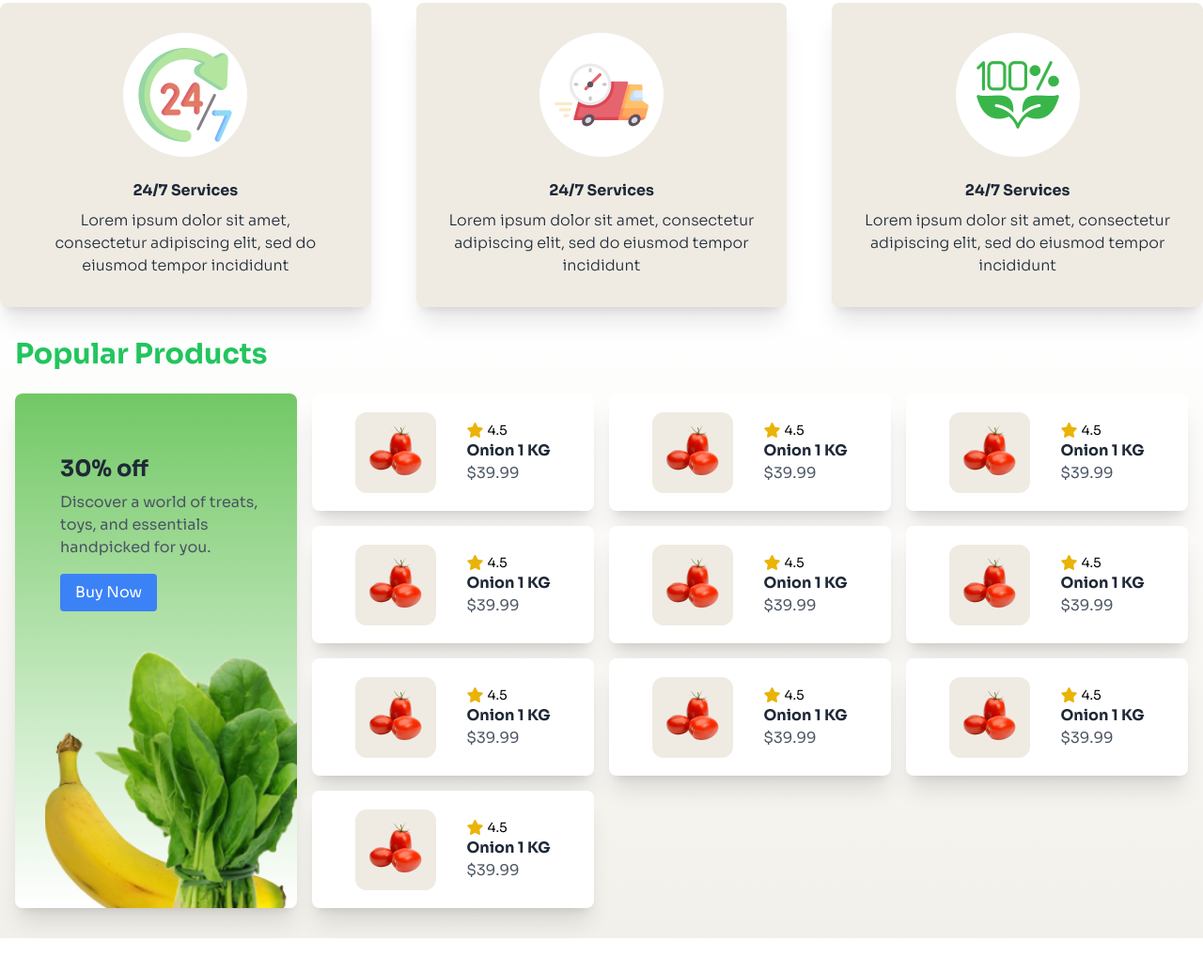
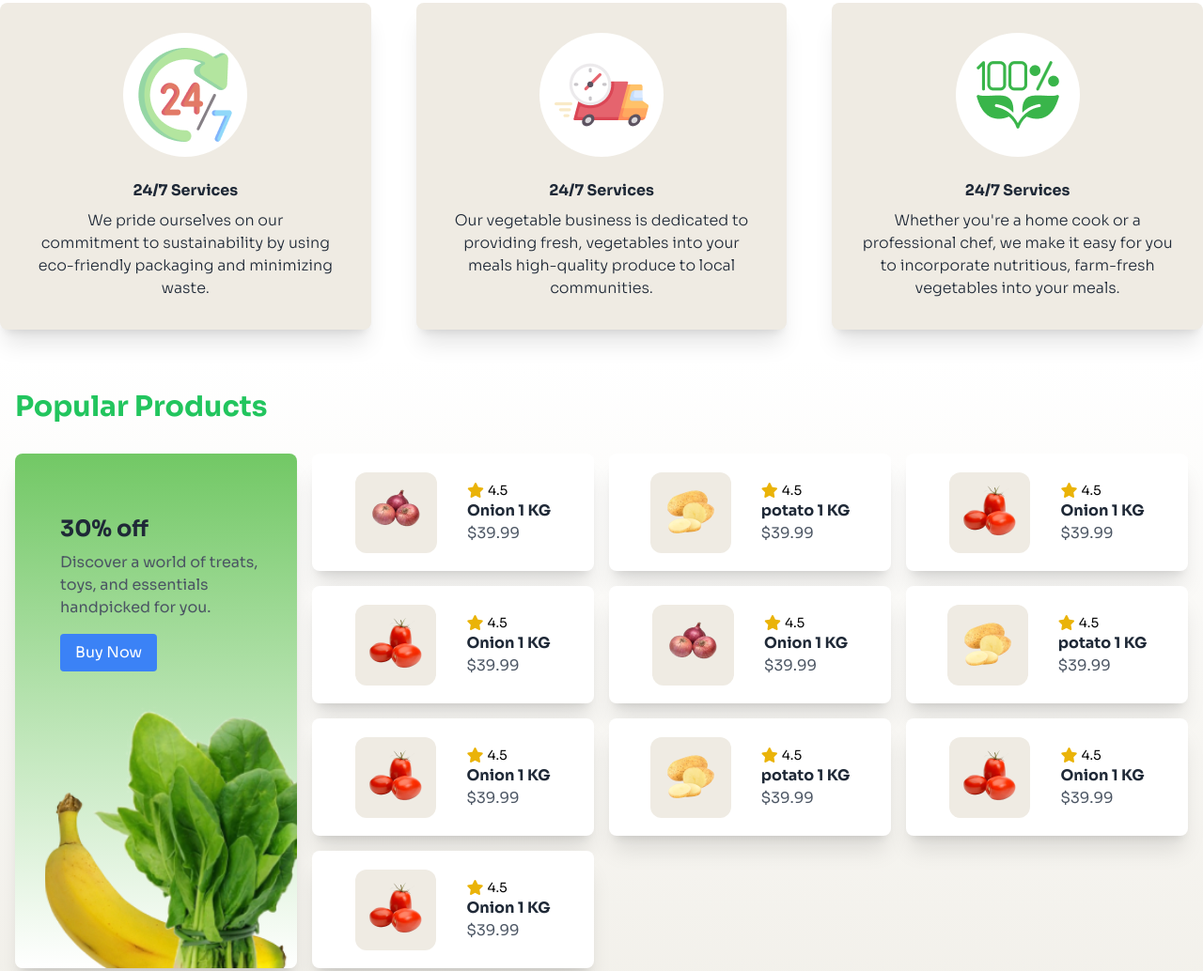
Before and after one commit to jewelreza1/assignment-03, a plain HTML site: page index.html in a window 1280 px wide. Shown: the part 1313-2347 px from the top of the page at 94% size. Drawn offline with nearby package versions, Linux system fonts and the light colour scheme.

Commit message:
test commit-02

```diff
--- a/index.html
+++ b/index.html
@@ -111,9 +111,7 @@
                                     src="./Assignment_03_Category_0002/c2-assets/service.png" alt="">
                             </div>
                             <h2 class="font-bold">24/7 Services</h2>
-                            <p class="font-light">Lorem ipsum dolor sit amet, consectetur adipiscing elit, sed do
-                                eiusmod
-                                tempor incididunt</p>
+                            <p class="font-light">We pride ourselves on our commitment to sustainability by using eco-friendly packaging and minimizing waste. </p>
                         </div>
                     </div>
                     <!-- card 2 -->
@@ -123,9 +121,7 @@
                                     src="./Assignment_03_Category_0002/c2-assets/delivery.png" alt="">
                             </div>
                             <h2 class="font-bold">24/7 Services</h2>
-                            <p class="font-light">Lorem ipsum dolor sit amet, consectetur adipiscing elit, sed do
-                                eiusmod
-                                tempor incididunt</p>
+                            <p class="font-light">Our vegetable business is dedicated to providing fresh, vegetables into your meals high-quality produce to local communities.</p>
                         </div>
                     </div>
                     <!-- card 3 -->
@@ -135,9 +131,7 @@
                                     src="./Assignment_03_Category_0002/c2-assets/healthy.png" alt="">
                             </div>
                             <h2 class="font-bold">24/7 Services</h2>
-                            <p class="font-light">Lorem ipsum dolor sit amet, consectetur adipiscing elit, sed do
-                                eiusmod
-                                tempor incididunt</p>
+                            <p class="font-light">Whether you're a home cook or a professional chef, we make it easy for you to incorporate nutritious, farm-fresh vegetables into your meals.</p>
                         </div>
                     </div>
                 </div>
@@ -145,10 +139,10 @@
         </section>
 
         <!-- Popular Products-->
-
+        <section class="mt-8">
              <section class="bg-gradient-to-b from-[#FFf] to-[#f2f0ea] py-8 px-4">
 
-            <div class="container mx-auto mb-6">
+            <div class="container mx-auto mb-8">
                 <h2 class="text-3xl font-bold text-green-500 text-center lg:text-left">Popular Products</h2>
             </div>
 
@@ -178,12 +172,25 @@
                     <div class="bg-white rounded-lg shadow-xl flex justify-center items-center p-4">
                         <div class="mr-8">
                             <img class="bg-[#EFEBE3] p-2 rounded-xl"
-                                src="./Assignment_03_Category_0002/c2-assets/tomato.png" alt="">
+                                src="./Assignment_03_Category_0002/c2-assets/onion.png" alt="">
                         </div>
                         <div>
                             <span class="flex items-center text-yellow-500"><i class="fa-solid fa-star"></i><span
                                     class="ml-1 text-sm text-black">4.5</span></span>
                             <h4 class="text-gray-800 font-bold">Onion 1 KG</h4>
+                            <p class="text-gray-600">$39.99</p>
+                        </div>
+                    </div>
+
+                    <div class="bg-white rounded-lg shadow-xl flex justify-center items-center p-4">
+                        <div class="mr-8">
+                            <img class="bg-[#EFEBE3] p-2 rounded-xl"
+                                src="./Assignment_03_Category_0002/c2-assets/potato.png" alt="">
+                        </div>
+                        <div>
+                            <span class="flex items-center text-yellow-500"><i class="fa-solid fa-star"></i><span
+                                    class="ml-1 text-sm text-black">4.5</span></span>
+                            <h4 class="text-gray-800 font-bold">potato 1 KG</h4>
                             <p class="text-gray-600">$39.99</p>
                         </div>
                     </div>
@@ -217,12 +224,25 @@
                     <div class="bg-white rounded-lg shadow-xl flex justify-center items-center p-4">
                         <div class="mr-8">
                             <img class="bg-[#EFEBE3] p-2 rounded-xl"
-                                src="./Assignment_03_Category_0002/c2-assets/tomato.png" alt="">
+                                src="./Assignment_03_Category_0002/c2-assets/onion.png" alt="">
                         </div>
                         <div>
                             <span class="flex items-center text-yellow-500"><i class="fa-solid fa-star"></i><span
                                     class="ml-1 text-sm text-black">4.5</span></span>
                             <h4 class="text-gray-800 font-bold">Onion 1 KG</h4>
+                            <p class="text-gray-600">$39.99</p>
+                        </div>
+                    </div>
+
+                    <div class="bg-white rounded-lg shadow-xl flex justify-center items-center p-4">
+                        <div class="mr-8">
+                            <img class="bg-[#EFEBE3] p-2 rounded-xl"
+                                src="./Assignment_03_Category_0002/c2-assets/potato.png" alt="">
+                        </div>
+                        <div>
+                            <span class="flex items-center text-yellow-500"><i class="fa-solid fa-star"></i><span
+                                    class="ml-1 text-sm text-black">4.5</span></span>
+                            <h4 class="text-gray-800 font-bold">potato 1 KG</h4>
                             <p class="text-gray-600">$39.99</p>
                         </div>
                     </div>
@@ -243,38 +263,12 @@
                     <div class="bg-white rounded-lg shadow-xl flex justify-center items-center p-4">
                         <div class="mr-8">
                             <img class="bg-[#EFEBE3] p-2 rounded-xl"
-                                src="./Assignment_03_Category_0002/c2-assets/tomato.png" alt="">
+                                src="./Assignment_03_Category_0002/c2-assets/potato.png" alt="">
                         </div>
                         <div>
                             <span class="flex items-center text-yellow-500"><i class="fa-solid fa-star"></i><span
                                     class="ml-1 text-sm text-black">4.5</span></span>
-                            <h4 class="text-gray-800 font-bold">Onion 1 KG</h4>
-                            <p class="text-gray-600">$39.99</p>
-                        </div>
-                    </div>
-
-                    <div class="bg-white rounded-lg shadow-xl flex justify-center items-center p-4">
-                        <div class="mr-8">
-                            <img class="bg-[#EFEBE3] p-2 rounded-xl"
-                                src="./Assignment_03_Category_0002/c2-assets/tomato.png" alt="">
-                        </div>
-                        <div>
-                            <span class="flex items-center text-yellow-500"><i class="fa-solid fa-star"></i><span
-                                    class="ml-1 text-sm text-black">4.5</span></span>
-                            <h4 class="text-gray-800 font-bold">Onion 1 KG</h4>
-                            <p class="text-gray-600">$39.99</p>
-                        </div>
-                    </div>
-
-                    <div class="bg-white rounded-lg shadow-xl flex justify-center items-center p-4">
-                        <div class="mr-8">
-                            <img class="bg-[#EFEBE3] p-2 rounded-xl"
-                                src="./Assignment_03_Category_0002/c2-assets/tomato.png" alt="">
-                        </div>
-                        <div>
-                            <span class="flex items-center text-yellow-500"><i class="fa-solid fa-star"></i><span
-                                    class="ml-1 text-sm text-black">4.5</span></span>
-                            <h4 class="text-gray-800 font-bold">Onion 1 KG</h4>
+                            <h4 class="text-gray-800 font-bold">potato 1 KG</h4>
                             <p class="text-gray-600">$39.99</p>
                         </div>
                     </div>
@@ -401,7 +395,7 @@
         <!-- Get Grocery News! -->
 
         <!-- <section class="container mx-auto"> -->
-            <section class="-mt-[270px] absolute ml-[20px] lg:ml-[58px] lg:mr-[20px]">
+            <section class="-mt-[270px] absolute ml-[20px] lg:ml-[52px] lg:mr-[20px]">
 
                 <div class="lg:flex justify-center items-center">
                     <div
```
